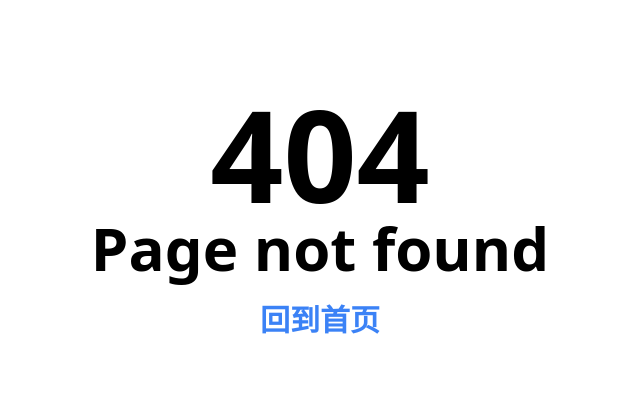
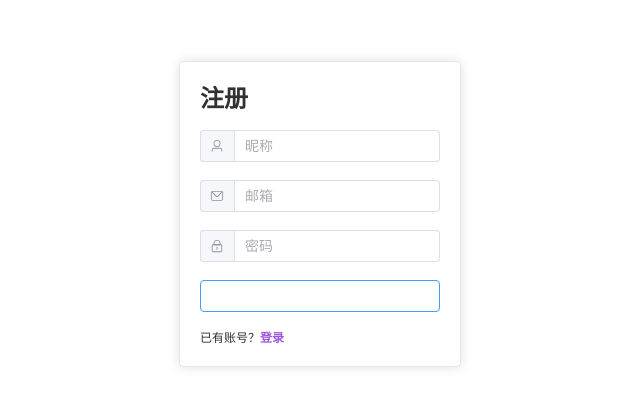
Before and after one commit to Yoooum/shop-vue, a Vue app: page /register in a window 1280 px wide. Before the commit this address had no page. Shown: the part 186-592 px from the top of the page, without its empty margins (320-960 px from the left). Built offline with nearby package versions, Linux system fonts and the light colour scheme.

Commit message:
注册页面显示

```diff
--- a/src/router/index.js
+++ b/src/router/index.js
@@ -1,6 +1,7 @@
 import { createRouter, createWebHistory } from 'vue-router'
 import HomeView from '../views/HomeView.vue'
 import Login from '../views/Login.vue'
+import Register from '../views/Register.vue'
 
 const router = createRouter({
   history: createWebHistory(import.meta.env.BASE_URL),
@@ -16,6 +17,11 @@ const router = createRouter({
       name: 'login',
       component: Login
 
+    },
+    {
+      path: '/register',
+      name: 'register',
+      component: Register
     },
     {
       path: '/about',
--- a/src/views/Login.vue
+++ b/src/views/Login.vue
@@ -8,7 +8,7 @@
                         <el-input v-model="loginForm.email" placeholder="邮箱">
                             <template #prepend>
                                 <el-icon>
-                                    <User />
+                                    <Message />
                                 </el-icon>
                             </template>
                         </el-input>
--- a/src/views/Register.vue
+++ b/src/views/Register.vue
@@ -4,12 +4,20 @@
             <el-card>
                 <h2 class="text-2xl font-bold mb-4">注册</h2>
                 <el-form ref="registerFormRef" :model="registerForm" :rules="registerFormRules" label-width="0px" class="w-60">
-
+                    <el-form-item prop="email">
+                        <el-input v-model="registerForm.username" placeholder="昵称">
+                            <template #prepend>
+                                <el-icon>
+                                    <User />
+                                </el-icon>
+                            </template>
+                        </el-input>
+                    </el-form-item>
                     <el-form-item prop="email">
                         <el-input v-model="registerForm.email" placeholder="邮箱">
                             <template #prepend>
                                 <el-icon>
-                                    <User />
+                                    <Message />
                                 </el-icon>
                             </template>
                         </el-input>
@@ -29,8 +37,8 @@
                 </el-form>
                 <!--没有账号  -->
                 <div class="text-left text-xs">
-                    <span>没有账号？</span>
-                    <router-link to="/register" class=" text-purple-700 text-opacity-75 font-semibold">注册</router-link>
+                    <span>已有账号？</span>
+                    <router-link to="/login" class=" text-purple-700 text-opacity-75 font-semibold">登录</router-link>
                 </div>
             </el-card>
         </el-col>
```
